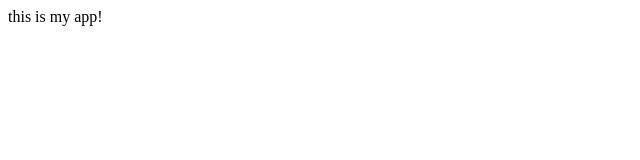
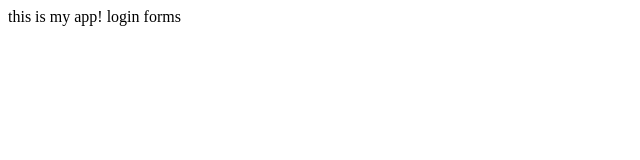
Before and after one commit to ArashPeer/git.basics, a plain HTML site: page index.html in a window 1280 px wide. Shown: the full height of the page, 0-640 px from the left. Drawn offline with Linux system fonts and the light colour scheme.

Commit message:
login forms

```diff
--- a/index.html
+++ b/index.html
@@ -4,5 +4,6 @@
   <head>
   <body>
     this is my app!
+    login forms
   </body>
 <html>
```
Also changed, not shown: login.html (added, +1 -0 lines).
